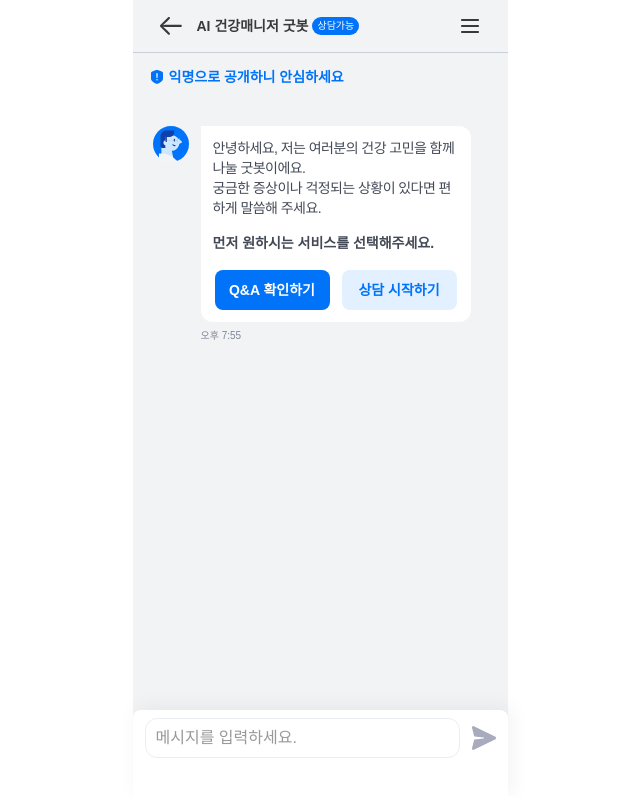
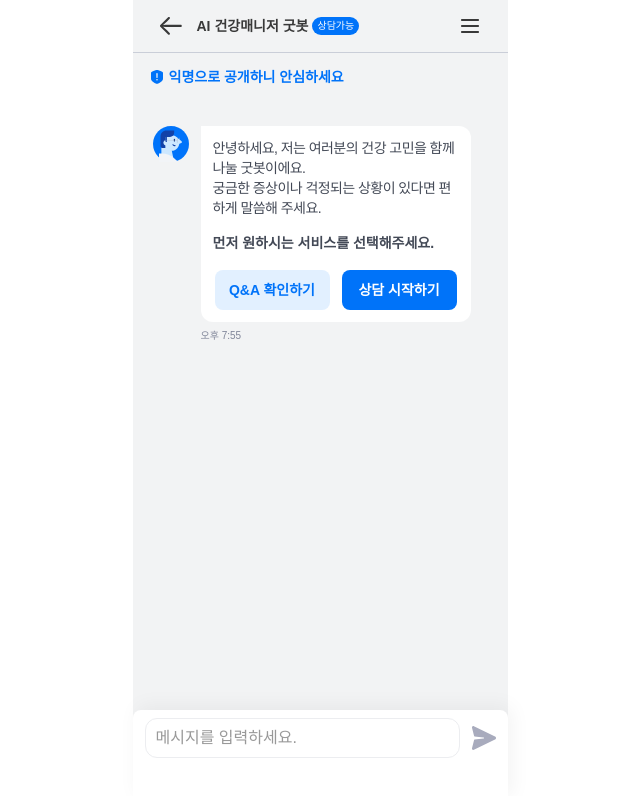
Before and after one commit to jisooooooooooo/36-COLLABORATION-WEB-GOODOC, a React (Vite) app: page / in a window 1280 px wide. Shown: the top 796 px of the page, without its empty margins (320-960 px from the left). Built offline with nearby package versions, Linux system fonts and the light colour scheme.

Commit message:
design: 1번째 챗봇 박스 컴포넌트 버튼 bg 수정

```diff
--- a/src/pages/chat/components/chatBox/ChatWelcomeBox.tsx
+++ b/src/pages/chat/components/chatBox/ChatWelcomeBox.tsx
@@ -35,8 +35,8 @@ const ChatWelcomeBox: React.FC<ChatWelcomeBoxProps> = ({ onStart }) => {
             <p className="title-bold-14">먼저 원하시는 서비스를 선택해주세요.</p>
 
             <div className="flex gap-[.75rem] mt-[1rem] justify-center w-full">
-              <Button label="Q&A 확인하기" onClick={() => {}} variant="secondary" />
-              <Button label="상담 시작하기" onClick={onStart} variant="primary" />
+              <Button label="Q&A 확인하기" onClick={() => {}} variant="primary" />
+              <Button label="상담 시작하기" onClick={onStart} variant="secondary" />
             </div>
           </>
         }
```
